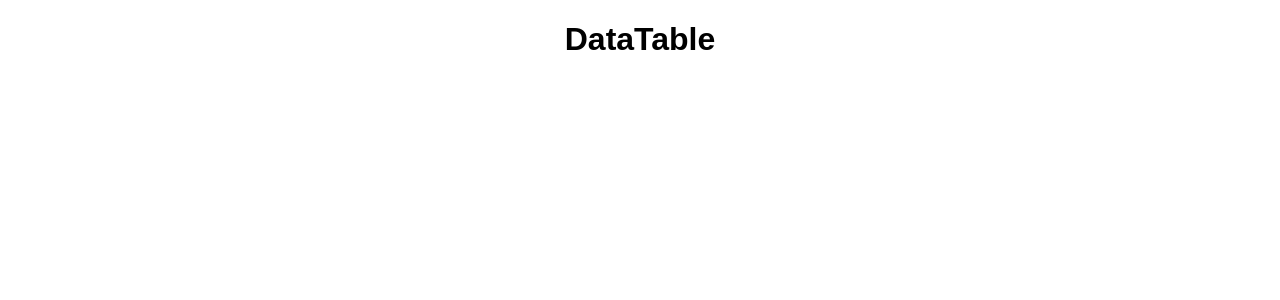
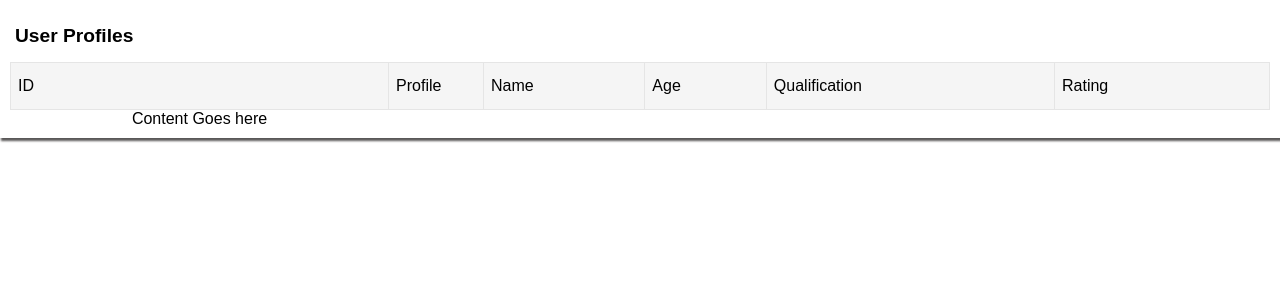
Before and after one commit to Manish994/custom-table, a React (Create React App) app: page / in a window 1280 px wide. Shown: the top 300 px of the page. Built offline with nearby package versions, Linux system fonts and the light colour scheme.

Commit message:
Dispaly Only HeaderView

```diff
--- a/src/App.js
+++ b/src/App.js
@@ -1,5 +1,5 @@
+import React, { Component } from "react";
 import "./App.css";
-import React, { Component } from "react";
 import DataTable from "./Components/DataTable";
 import "./Components/DataTable/datatable.css";
 
@@ -90,7 +90,7 @@
     return (
       <div className="App">
         <DataTable
-          clasName="data-table"
+          className="data-table"
           title="User Profiles"
           keyField="id"
           pagination={{
--- a/src/Components/DataTable/index.js
+++ b/src/Components/DataTable/index.js
@@ -1,11 +1,60 @@
 import React from "react";
+import "./datatable.css";
 
 class DataTable extends React.Component {
   constructor(props) {
     super(props);
+
+    this.state = { headers: props.headers, data: props.data };
+    this.keyField = props.keyField || "id";
+    this.noData = props.noData || "No Record Found !";
+    this.width = props.width || "100%";
   }
+
+  renderTableHeader = () => {
+    let { headers } = this.state;
+    headers.sort((a, b) => {
+      if (a.index > b.index) return 1;
+      return -1;
+    });
+
+    let headerView = headers.map((header, index) => {
+      let title = header.title;
+      let cleanTitle = header.accessor;
+      let width = header.width;
+
+      return (
+        <th
+          key={cleanTitle}
+          ref={(th) => (this.th = th)}
+          style={{ width: width }}
+          data-col={cleanTitle}
+        >
+          {title}
+        </th>
+      );
+    });
+    return headerView;
+  };
+
+  renderTable = () => {
+    let title = this.props.title || "Data-Table";
+    let headerView = this.renderTableHeader();
+    let contentView = "Content Goes here";
+
+    return (
+      <table className="data-inner-table">
+        <caption className="data-table-caption">{title}</caption>
+        <thead>
+          <tr>{headerView}</tr>
+        </thead>
+        <tbody>{contentView}</tbody>
+      </table>
+    );
+  };
+
   render() {
-    return <h1>DataTable</h1>;
+    return <div className={this.props.className}>{this.renderTable()}</div>;
   }
 }
 
```
